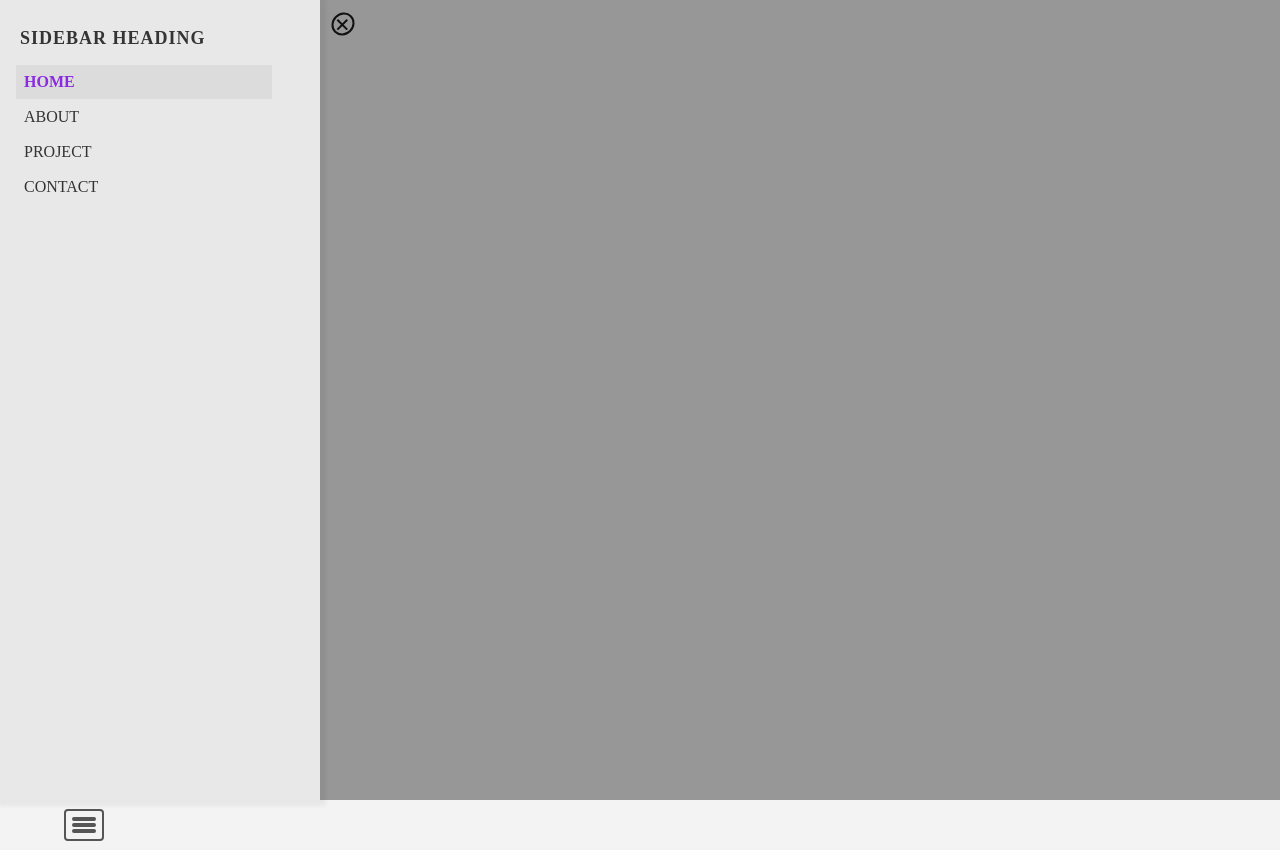
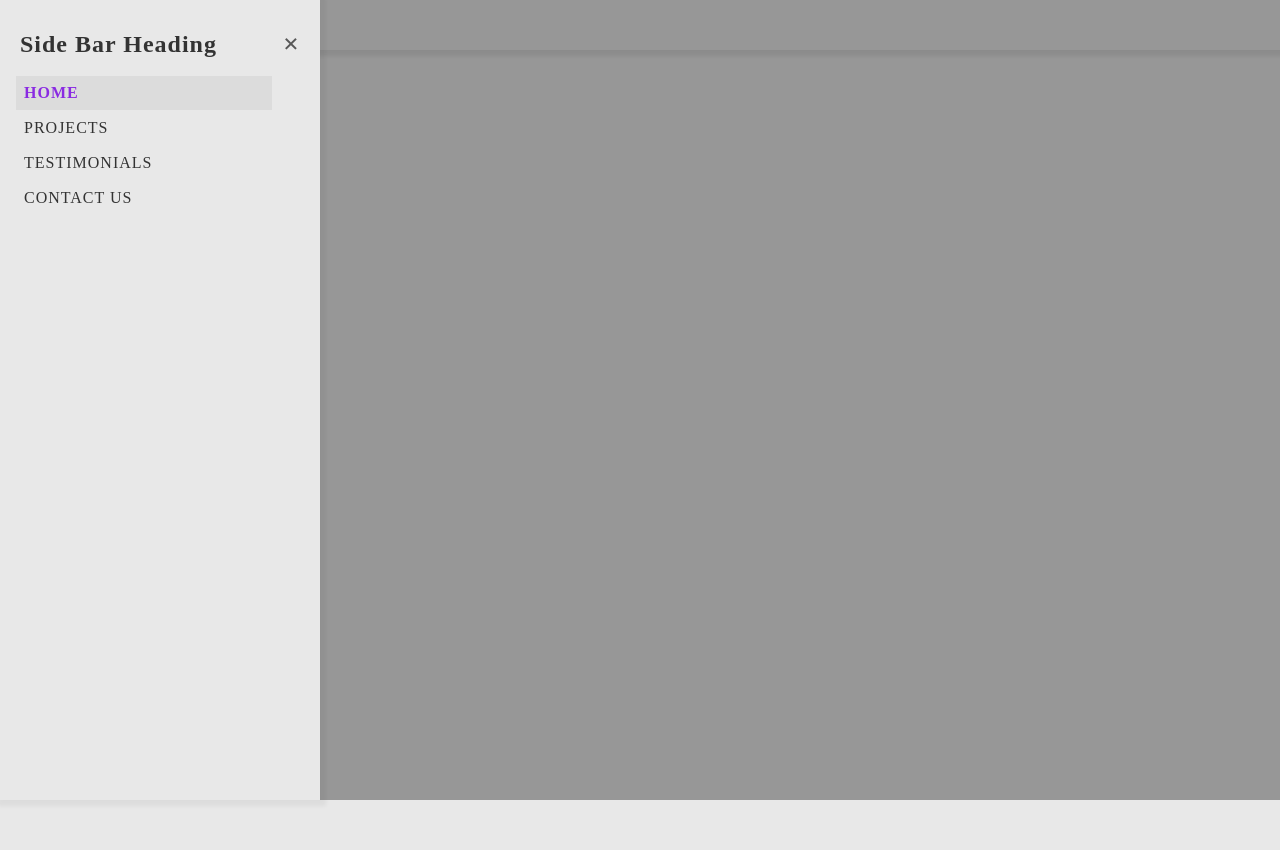
Before and after one commit to yadav-deepakk/VanillaJS, a plain HTML site: page 5_SideBar/index.html in a window 1280 px wide. Both pictures are taken after a click on the element 84 px from the left and 25 px from the top of the page. After the commit the page ends 800 px from the top, so only its background shows below. Drawn offline with Linux system fonts and the light colour scheme.

Commit message:
changed side-bar to fixed postioning. and some code adjustment in html and js

```diff
--- a/5_SideBar/index.html
+++ b/5_SideBar/index.html
@@ -3,35 +3,32 @@
 <head>
 	<meta charset="utf-8">
 	<meta name="viewport" content="width=device-width, initial-scale=1">
-
-	<link rel="stylesheet" type="text/css" href="styles.css">
-	<script type="text/javascript" src="scripts.js" defer></script>
-
+	<link rel="stylesheet" type="text/css" href="./styles.css">
+	<script type="text/javascript" src="./scripts.js" defer></script>
 	<title>5) Side Bar</title>
 </head>
 <body>
 
-	<div class="side-bar-bg">
-		<div class="side-bar">
+	<aside id="side-bar">
+		<div class="side-bar-content">
 			<div class="side-bar-header">
-				<div>SIDEBAR HEADING</div>
+				<div class="heading">Side Bar Heading</div>
+				<span class="close-side-bar">&times</span>
 			</div>
-			<ul>
-				<li class="active" onclick="makeActiveLink(this)"><a href="#">Home</a></li>
-				<li onclick="makeActiveLink(this)"><a href="#">About</a></li>
-				<li onclick="makeActiveLink(this)"><a href="#">Project</a></li>
-				<li onclick="makeActiveLink(this)"><a href="#">Contact</a></li>
-			</ul>
+			<div class="side-bar-body">
+				<ul>
+					<li class="active" onclick="makeActiveLink(this)"><a href="#">Home</a></li>
+					<li onclick="makeActiveLink(this)"><a href="#">Projects</a></li>
+					<li onclick="makeActiveLink(this)"><a href="#">Testimonials</a></li>
+					<li onclick="makeActiveLink(this)"><a href="#">Contact Us</a></li>
+				</ul>
+			</div>
 		</div>
-		<div class="close-side-bar">
-			<div></div>
-			<div></div>
-		</div>
-	</div>
+	</aside>
 
 	<header>
-		<nav>
-			<div class="hamburger-menu">
+		<nav class="flex-box-start">
+			<div class="hamburger-menu" onclick="document.querySelector('#side-bar').style.display = 'block';">
 				<div></div>
 				<div></div>
 				<div></div>
--- a/5_SideBar/scripts.js
+++ b/5_SideBar/scripts.js
@@ -1,6 +1,6 @@
-document.querySelector(".close-side-bar").addEventListener("click", () => sideBarToggler("none"));
-document.querySelector(".hamburger-menu").addEventListener("click", () => sideBarToggler("block"));
-const sideBarToggler = (displayProp) => document.querySelector(".side-bar-bg").style.display = displayProp;
+document.querySelector('.close-side-bar').addEventListener('click', () => {
+	document.querySelector('#side-bar').style.display = 'none';
+});
 
 function makeActiveLink(domElement){
 	console.log(domElement.classList);
--- a/5_SideBar/styles.css
+++ b/5_SideBar/styles.css
@@ -1,39 +1,30 @@
 body{
 	margin: 0;
 	padding: 0;
-	font-family: serif;
+	font-family: serif Arial;
 	background-color: #e8e8e8;
 }
-.close-side-bar{
-	float: left;
-	margin: 12px;
-	padding: 2px;
-	border: 2px solid #111;
-	border-radius: 50%;
-	cursor: pointer;
-	transform: rotate(45deg);
+
+.flex-box-start{
+	display: flex;
+	align-items: center;
+	justify-content: flex-start;
 }
-.close-side-bar:hover{ box-shadow: 1px 1px 2px 2px rgba(0, 0, 0, 0.15); }
-.close-side-bar div:first-child{
-	width: 2px;
-	height: 14px;
-	background-color: #111;
-	transform: translate(6px,2px);
-}
-.close-side-bar div:last-child{
-	width: 14px;
-	height: 2px;
-	background-color: #111;
-	transform: translate(0,-6px);
-}
-.side-bar-bg{
+
+/*---------------------
+		SIDE BAR
+-----------------------*/
+#side-bar{
 	z-index: 1;
+	position: fixed;
+	top: 0;
+	left: 0;
 	display: none;
 	width: 100vw;
 	height: 100vh;
 	background-color: rgba(0, 0, 0, 0.35);
 }
-.side-bar{
+.side-bar-content{
 	float: left;
 	padding: 28px 20px;
 	width: 320px;
@@ -43,58 +34,68 @@ body{
 	box-sizing: border-box;
 }
 .side-bar-header{
-	font-size: 18px;
+	color: #333;
+	font-size: 24px;
 	letter-spacing: 1px;
 	font-weight: bold;
-	color: #343434;
+	display: flex;
+	align-items: center;
+	justify-content: space-between;
 }
-.side-bar ul {
+.side-bar-header span.close-side-bar{
+	opacity: 0.8;
+	cursor: pointer;
+	font-size: 28px;
+}
+.side-bar-body ul{
 	list-style-type: none;
 	transform: translate(-44px);
 }
-.side-bar ul li{
+.side-bar-body ul li {
 	margin-bottom: 1px;
 	width: 100%;
 	padding: 8px;
+	letter-spacing: 1px;
 }
-.side-bar ul li:hover{
+.side-bar-body ul li:hover {
 	color: blueviolet;
 	background-color: rgba(0, 0, 0, .05);
 }
-.side-bar ul li:hover a{ color: blueviolet; }
-.side-bar ul li.active{
+.side-bar-body ul li:hover a{ color: blueviolet; }
+.side-bar-body ul li.active{
 	font-weight: bold;
 	background-color: rgba(0, 0, 0, .05);
 }
-.side-bar ul li.active a{ color: blueviolet; }
-.side-bar ul li a{
+.side-bar-body ul li.active a{ color: blueviolet; }
+.side-bar-body ul li a{
 	font-size: 16px;
 	text-decoration: none;
 	color: #333;
 	text-transform: uppercase;
 }
 
-/*--------------- NAVBAR ----------------*/
-nav{
-	width: 100vw;
+/*----------------------
+		NAVBAR
+-----------------------*/
+header nav{
 	height: 50px;
-	background-color: #f3f3f3;
-	box-shadow: 2px 2px 2px rgba(0, 0, 0, 0.08);
-	display: flex;
-	align-items: center;
-	justify-content: flex-start;
+	box-shadow: 2px 2px 4px 4px rgba(0, 0, 0, 0.08);
+	box-sizing: border-box;
 }
-.hamburger-menu{
+header nav div.hamburger-menu{
+	width: fit-content;
 	margin-left: 64px;
 	padding: 4px;
 	border: 2px solid #555;
 	border-radius: 4px;
 	cursor: pointer;
 }
-.hamburger-menu:hover{
-	box-shadow: 1px 1px 2px 2px rgba(0, 0, 0, 0.1);
+header nav div.hamburger-menu:hover{
+	border-color: #333;
+	box-shadow: 1px 1px 2px 2px rgba(0, 0, 0, 0.15);
 }
-.hamburger-menu div{
+header nav div.hamburger-menu:hover div{ background-color: #333; }
+header nav div.hamburger-menu div{
 	margin: 2px;
 	width: 24px;
 	height: 4px;
```
